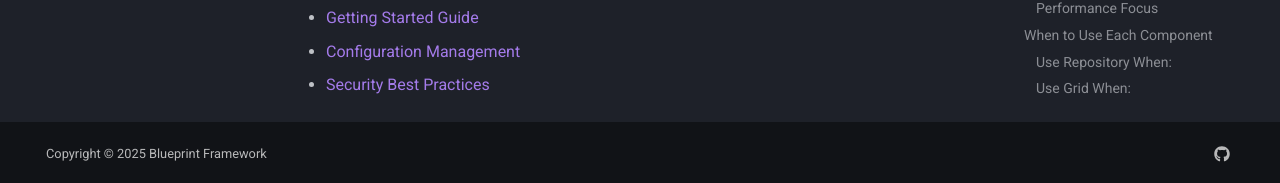
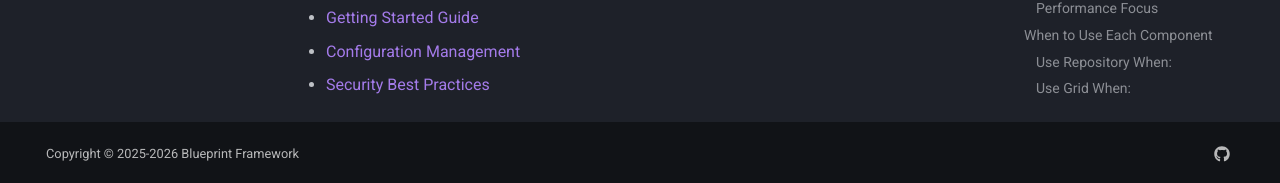
Before and after one commit to oddbit-project/blueprint, an MkDocs documentation site: the page built from docs/db/index.md, in a window 1280 px wide and 900 px high, scrolled down 6743 px. Shown: the part 714-897 px from the top of the window. Built offline with MkDocs 1.6.1 and Material for MkDocs 9.7.7, drawn with Linux system fonts in a browser that asks for light colours; comment, search, counter and statistics services are not loaded.

Commit message:
docs: update copyright years

```diff
--- a/mkdocs.yml
+++ b/mkdocs.yml
@@ -144,4 +144,4 @@ extra:
       link: https://github.com/oddbit-project/blueprint
   generator: false
 
-copyright: Copyright &copy; 2025 Blueprint Framework
+copyright: Copyright &copy; 2025-2026 Blueprint Framework
```
